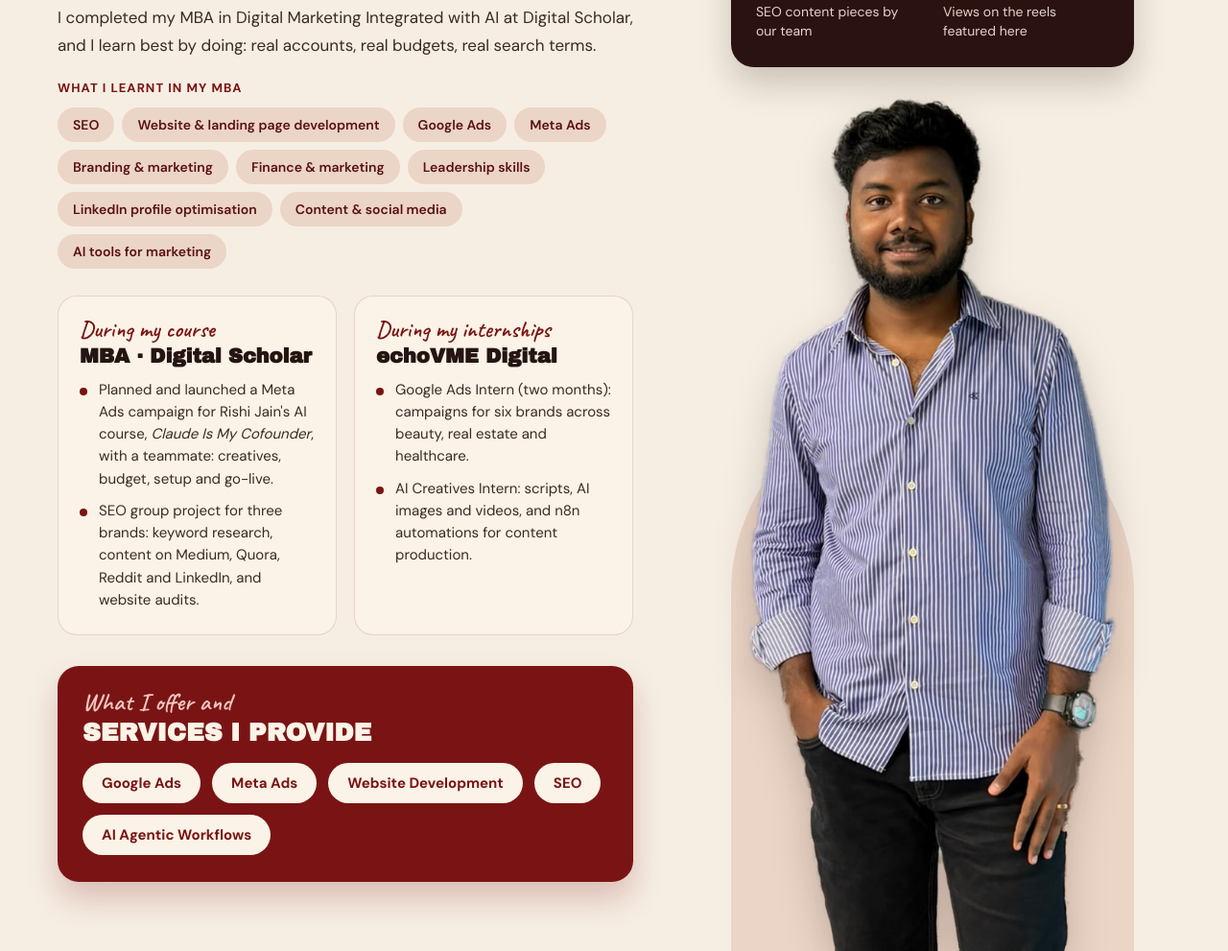
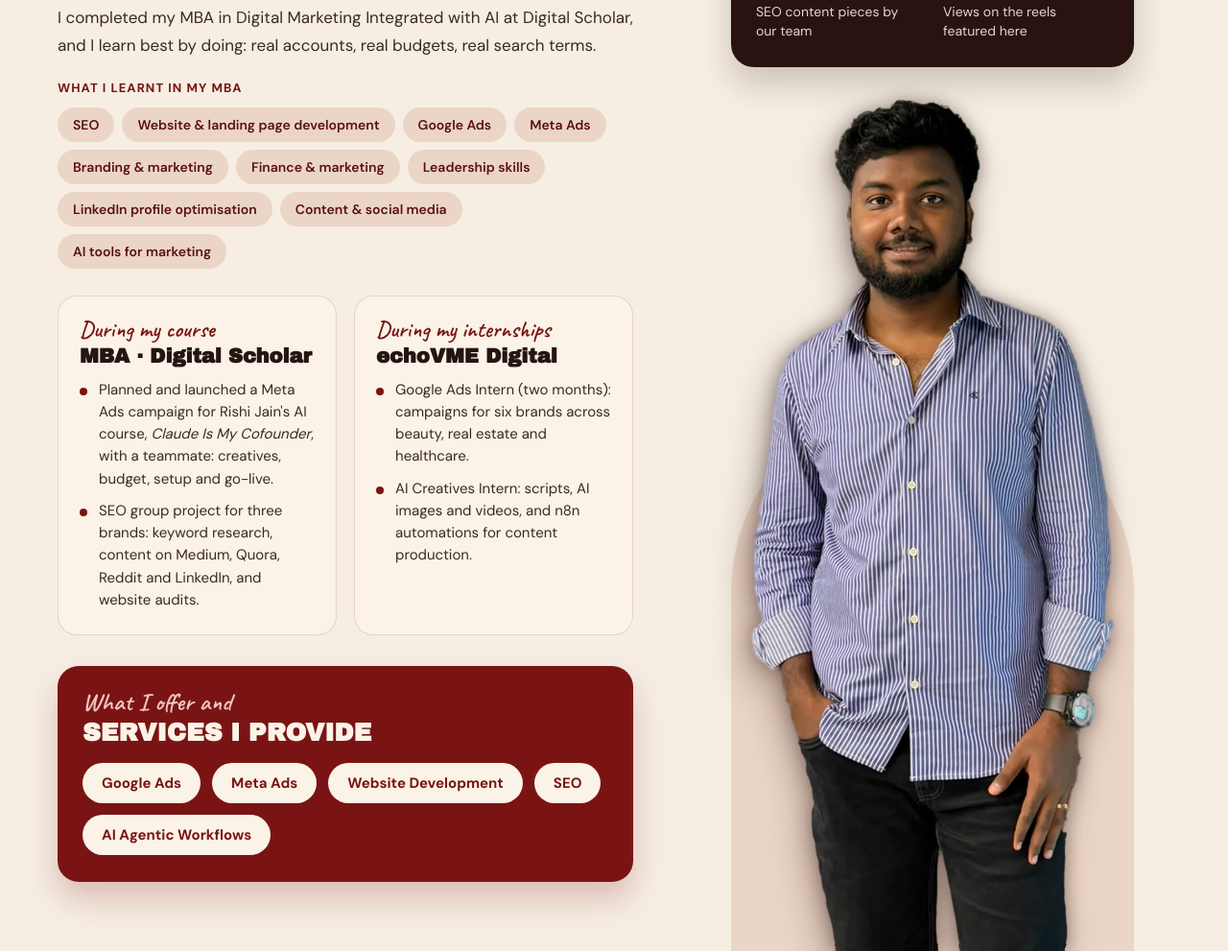
Before and after one commit to vigneshviky35007-code/Portfolio, a plain HTML site: page index.html in a window 1280 px wide. Shown: the part 1178-2169 px from the top of the page at 96% size. Drawn offline with Linux system fonts and the light colour scheme.

Commit message:
About photo: cleaner cutout edges (WebP) and soft shadow
Co-Authored-By: Claude Opus 5.5 <noreply@anthropic.com>
Claude-Session: https://claude.ai/code/session_01RT98DSmdThVDmamEqf4qwT

```diff
--- a/index.html
+++ b/index.html
@@ -364,7 +364,7 @@
         </div>
         <div class="about-imgwrap" style="position: relative; width: 100%; min-height: 700px;">
           <div class="about-arch" aria-hidden="true" style="position: absolute; left: 50%; bottom: 0; width: min(100%, 420px); aspect-ratio: 36 / 50; transform: translateX(-50%); border-radius: 999px 999px 0 0; background: #EBD5C6;"></div>
-          <img class="about-photo" src="images/ph_about.png" alt="Vignesh K" style="position: absolute; left: 0; bottom: 0; display: block; width: 100%; height: 100%; object-fit: contain; object-position: center bottom; filter: drop-shadow(0 18px 20px rgba(36,21,18,0.22));">
+          <img class="about-photo" src="images/ph_about_v2.webp" alt="Vignesh K" style="position: absolute; left: 0; bottom: 0; display: block; width: 100%; height: 100%; object-fit: contain; object-position: center bottom; filter: drop-shadow(0 0 9px rgba(36,12,10,0.38)) drop-shadow(-8px 14px 18px rgba(36,12,10,0.3));">
         </div>
       </div>
     </div>
```
Also changed, not shown: images/ph_about.png (deleted), images/ph_about_v2.webp (added).
